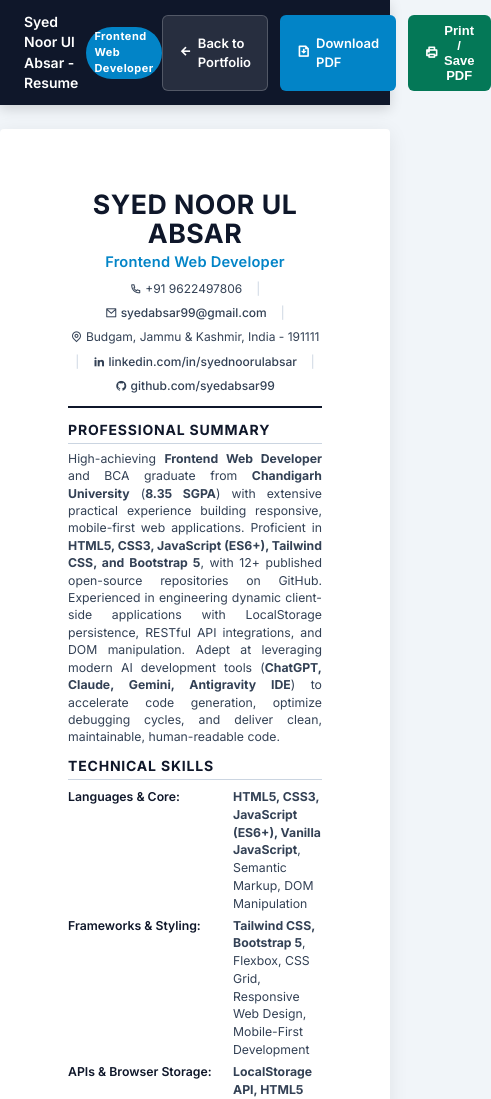
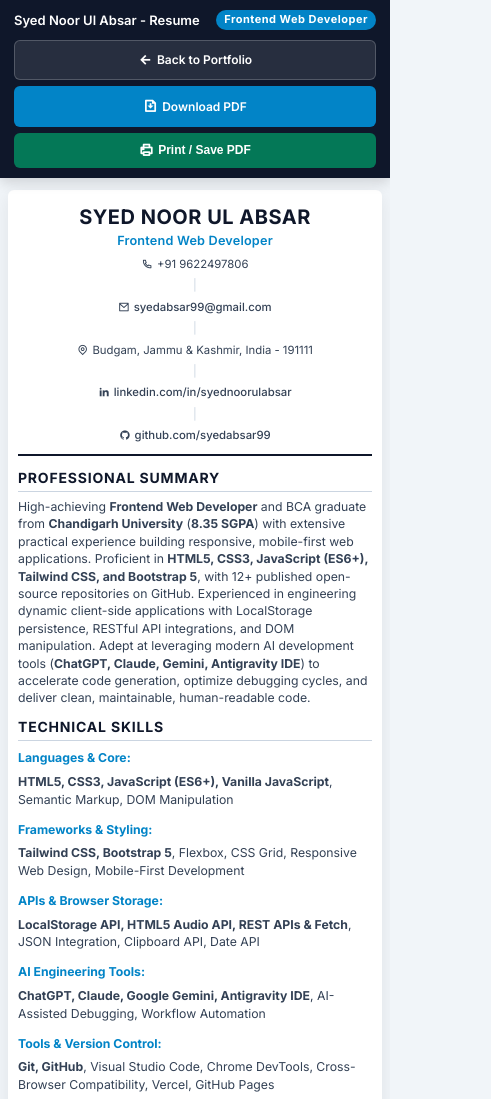
Before and after one commit to syedabsar99/portfolio, a plain HTML site: page resume.html in a window 390 px wide. Shown: the top 1099 px of the page, 491 px wide, since content can reach past the window. Drawn offline with nearby package versions, Linux system fonts and the light colour scheme.

Commit message:
Make resume page fully responsive across mobile and tablet devices while preserving 1-page A4 print layout

```diff
--- a/resume.html
+++ b/resume.html
@@ -33,6 +33,12 @@
       margin: 0;
       padding: 0;
       box-sizing: border-box;
+    }
+
+    html, body {
+      max-width: 100vw;
+      overflow-x: hidden;
+      width: 100%;
     }
 
     body {
@@ -114,14 +120,16 @@
       background: rgba(255, 255, 255, 0.2);
     }
 
-    /* Page Container - Exactly 1 A4 Page */
+    /* Page Container - Exactly 1 A4 Page on Desktop, Fluid on Mobile/Tablet */
     .resume-wrapper {
       max-width: 210mm;
+      width: calc(100% - 32px);
       margin: 24px auto;
       background: var(--bg-page);
       padding: 16mm 18mm;
       box-shadow: 0 4px 20px rgba(0, 0, 0, 0.08);
       border-radius: 4px;
+      box-sizing: border-box;
     }
 
     /* Header Section */
@@ -330,6 +338,188 @@
       color: var(--primary-color);
     }
 
+    /* ==========================================================================
+       RESPONSIVE SCREEN MEDIA QUERIES (Mobile & Tablet)
+       Enforces zero horizontal overflow, touch-friendly action bar, & fluid layout.
+       Does NOT affect @media print (1-page A4 layout remains 100% preserved).
+       ========================================================================== */
+    @media screen and (max-width: 820px) {
+      .resume-wrapper {
+        width: calc(100% - 24px);
+        margin: 16px auto;
+        padding: 24px 20px;
+      }
+
+      .action-bar {
+        padding: 10px 16px;
+      }
+    }
+
+    @media screen and (max-width: 680px) {
+      .action-bar {
+        flex-direction: column;
+        align-items: stretch;
+        gap: 10px;
+        padding: 10px 14px;
+      }
+
+      .action-bar-title {
+        display: flex;
+        justify-content: space-between;
+        align-items: center;
+        flex-wrap: wrap;
+        font-size: 13px;
+        gap: 6px;
+      }
+
+      .action-btn-group {
+        display: grid;
+        grid-template-columns: repeat(auto-fit, minmax(115px, 1fr));
+        gap: 8px;
+        width: 100%;
+      }
+
+      .action-btn {
+        padding: 8px 8px;
+        font-size: 11.5px;
+        justify-content: center;
+        text-align: center;
+        gap: 5px;
+        white-space: nowrap;
+      }
+
+      .action-btn i {
+        font-size: 14px;
+      }
+
+      .resume-wrapper {
+        width: calc(100% - 16px);
+        margin: 12px auto 24px;
+        padding: 18px 14px;
+        border-radius: 6px;
+      }
+
+      .candidate-name {
+        font-size: 17pt;
+      }
+
+      .candidate-role {
+        font-size: 10pt;
+      }
+
+      .contact-info-list {
+        gap: 6px 10px;
+        font-size: 8.5pt;
+      }
+
+      .contact-separator {
+        display: none;
+      }
+
+      .contact-info-list span {
+        display: inline-flex;
+        align-items: center;
+        gap: 4px;
+        word-break: break-word;
+      }
+
+      .summary-text,
+      .bullet-list li {
+        text-align: left;
+      }
+
+      /* Stack skills table into clean, readable key-value cards */
+      .skills-table,
+      .skills-table tbody,
+      .skills-table tr,
+      .skills-table td {
+        display: block;
+        width: 100%;
+      }
+
+      .skills-table tr {
+        margin-bottom: 8px;
+      }
+
+      .skills-table tr:last-child {
+        margin-bottom: 0;
+      }
+
+      .skill-category-label {
+        width: 100%;
+        margin-bottom: 2px;
+        color: var(--accent-color);
+        font-weight: 700;
+      }
+
+      .skill-items-value {
+        padding-left: 0;
+      }
+
+      /* Stack education entry headers */
+      .entry-header {
+        flex-direction: column;
+        align-items: flex-start;
+        gap: 3px;
+      }
+
+      .entry-date {
+        text-align: left;
+        margin-top: 2px;
+      }
+
+      /* Stack project headers cleanly */
+      .project-title-row {
+        flex-direction: column;
+        align-items: flex-start;
+        gap: 3px;
+        margin-bottom: 4px;
+      }
+
+      .project-tech {
+        display: block;
+      }
+
+      .project-links {
+        margin-top: 2px;
+        font-size: 9pt;
+      }
+
+      .project-links a:first-child {
+        margin-left: 0;
+      }
+    }
+
+    @media screen and (max-width: 440px) {
+      .action-btn-group {
+        grid-template-columns: 1fr;
+        gap: 6px;
+      }
+
+      .action-btn {
+        padding: 9px 12px;
+        font-size: 12px;
+      }
+
+      .candidate-name {
+        font-size: 15pt;
+      }
+
+      .candidate-role {
+        font-size: 9.5pt;
+      }
+
+      .contact-info-list {
+        flex-direction: column;
+        align-items: center;
+        gap: 5px;
+      }
+
+      .resume-wrapper {
+        padding: 16px 10px;
+      }
+    }
+
     /* Print Stylesheet - Enforces 1-Page A4 Precision */
     @media print {
       @page {
@@ -352,10 +542,12 @@
         padding: 0 !important;
         box-shadow: none !important;
         max-width: 100% !important;
+        width: 100% !important;
       }
 
       .candidate-name {
         color: #000000 !important;
+        font-size: 20pt !important;
       }
 
       .candidate-role {
@@ -365,6 +557,42 @@
       .section-heading {
         color: #000000 !important;
         border-bottom: 1px solid #94a3b8 !important;
+      }
+
+      .skills-table {
+        display: table !important;
+        width: 100% !important;
+      }
+
+      .skills-table tbody {
+        display: table-row-group !important;
+      }
+
+      .skills-table tr {
+        display: table-row !important;
+      }
+
+      .skills-table td {
+        display: table-cell !important;
+      }
+
+      .skill-category-label {
+        width: 165px !important;
+        color: #000000 !important;
+      }
+
+      .entry-header, .project-title-row {
+        flex-direction: row !important;
+        justify-content: space-between !important;
+        align-items: baseline !important;
+      }
+
+      .contact-separator {
+        display: inline !important;
+      }
+
+      .summary-text, .bullet-list li {
+        text-align: justify !important;
       }
 
       .project-links a, .contact-info-list a {
```
